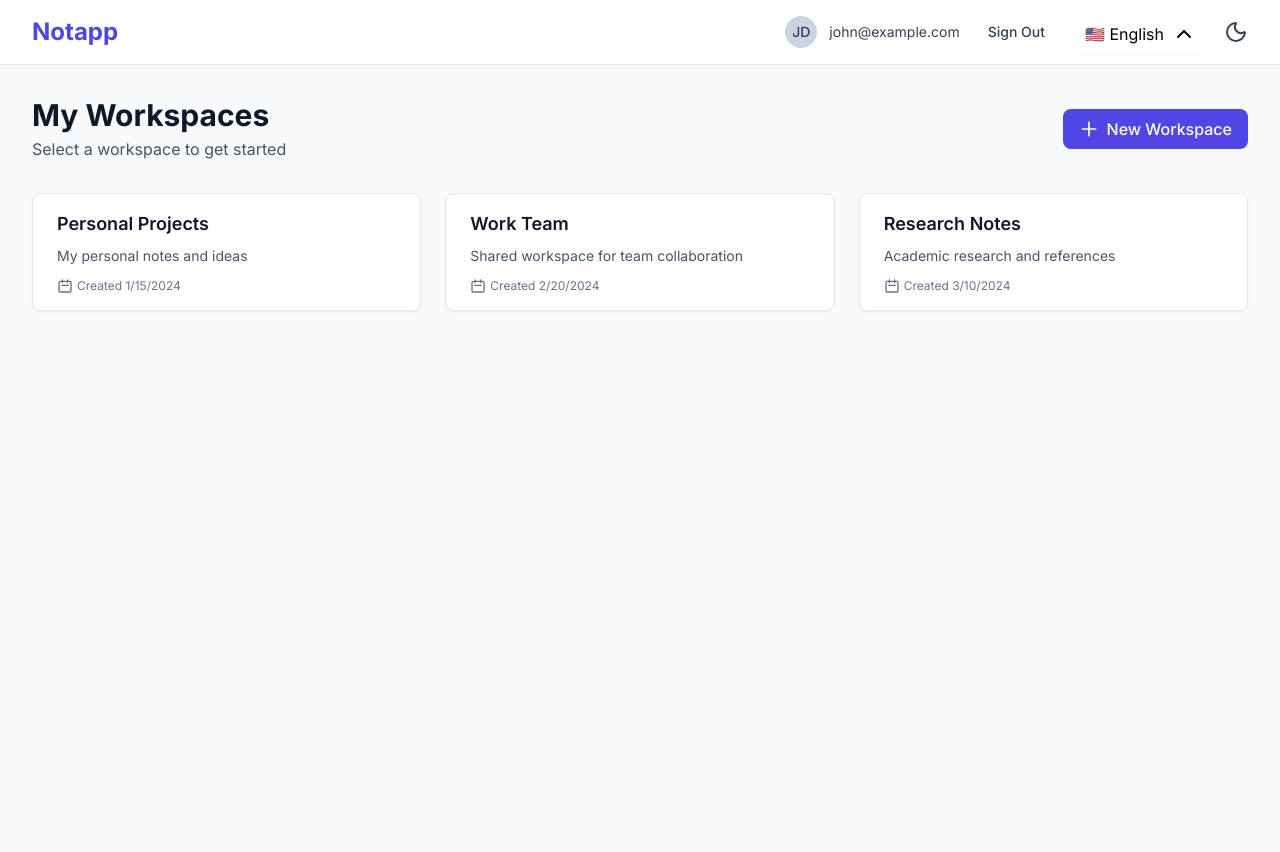
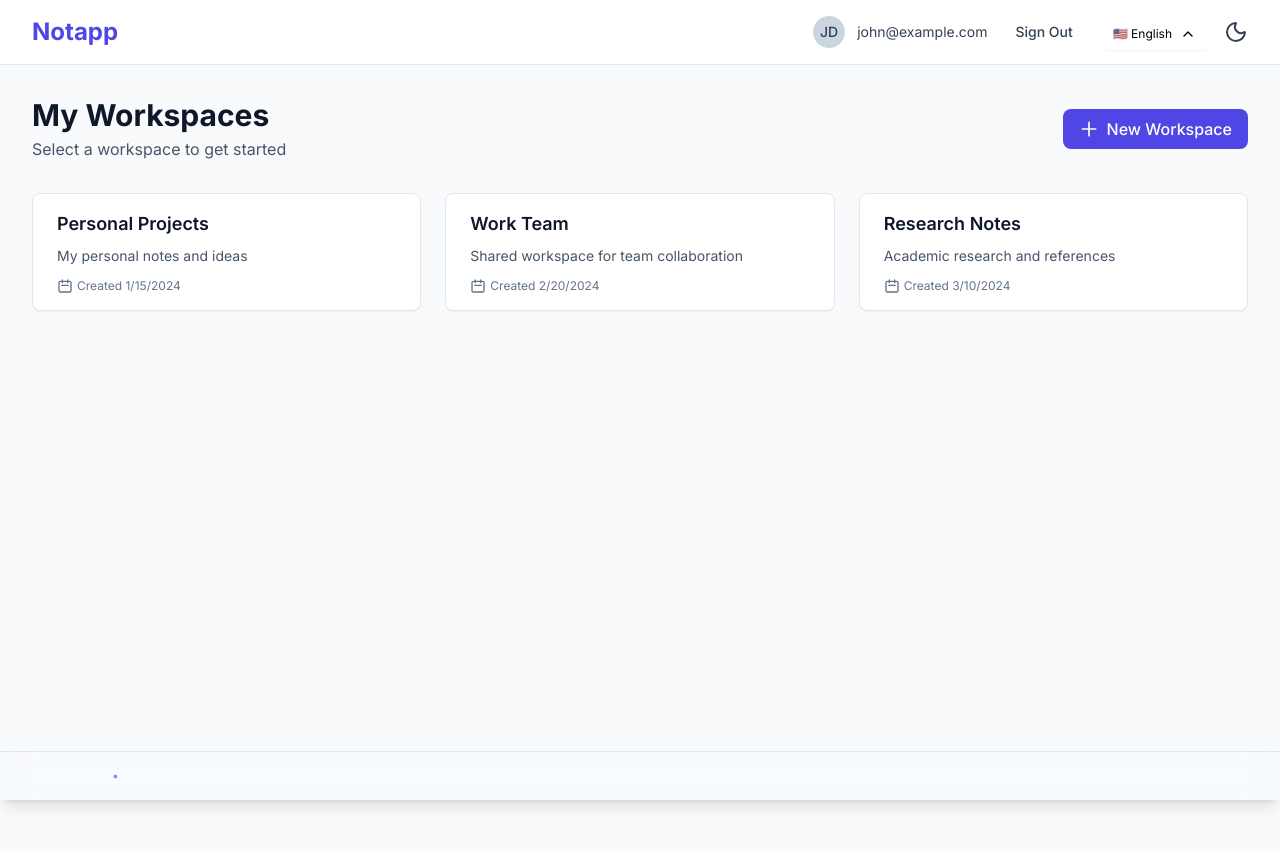
Before and after one commit to sebastianvelo/notium, a Next.js app: page /workspaces in a window 1280 px wide. Shown: the top 852 px of the page. Built offline with nearby package versions, Linux system fonts and the light colour scheme.

Commit message:
[feat]: Add Footer component and integrate it into RootLayout

```diff
--- a/app/layout.tsx
+++ b/app/layout.tsx
@@ -4,6 +4,7 @@ import type { Metadata } from 'next';
 import { Inter } from 'next/font/google';
 import { PropsWithChildren } from 'react';
 import './globals.css';
+import Footer from '@/components/layout/footer/Footer';
 
 const inter = Inter({ subsets: ['latin'] });
 
@@ -19,6 +20,7 @@ export default function RootLayout({ children }: PropsWithChildren) {
         <LanguageProvider>
           <Navbar />
           {children}
+          <Footer />
         </LanguageProvider>
       </body>
     </html>
--- /dev/null
+++ b/components/layout/footer/Footer.tsx
@@ -0,0 +1,29 @@
+"use client"
+import useI18N from "@/hooks/app/useI18N";
+
+const Footer: React.FC = () => {
+    const { t } = useI18N();
+
+    return (
+        <footer className="backdrop-blur-lg sticky bottom-0 border-t border-primary-200/50 dark:border-primary-900/50 shadow-lg dark:bg-black/90 text-white py-4">
+            <div className="max-w-6xl mx-auto px-4 sm:px-6 lg:px-8">
+                <div className="flex flex-row justify-between items-center">
+                    <div className="flex flex-col sm:flex-row sm:items-center sm:space-x-4 space-y-1 sm:space-y-0">
+                        <p className="font-bold text-sm">
+                            <a className="text-primary-700 hover:text-primary-900 dark:text-primary-300 dark:hover:text-primary-200 transition-all duration-200 hover:no-underline" href="https://sebastian-velo.web.app/" target="_blank" rel="noreferrer">
+
+                            </a>
+                        </p>
+                        <span className="hidden sm:inline text-primary-400 text-xs">•</span>
+                        <p className="text-xs">
+                            <a className="text-primary-700 hover:text-primary-900 dark:text-primary-300 dark:hover:text-primary-200 transition-all duration-200 hover:underline">
+                            </a>
+                        </p>
+                    </div>
+                </div>
+            </div>
+        </footer>
+    );
+};
+
+export default Footer;
--- a/components/layout/navbar/Navbar.tsx
+++ b/components/layout/navbar/Navbar.tsx
@@ -11,7 +11,7 @@ const Navbar: React.FC = () => {
                 <div className="flex justify-between items-center h-16">
                     <div className="flex items-center">
                         <Link href="/workspaces" className="flex items-center">
-                            <span className="text-2xl font-bold text-primary-600">Notapp</span>
+                            <span className="text-2xl font-bold text-primary-600 dark:text-primary-400">Notapp</span>
                         </Link>
                     </div>
 
--- a/components/pages/workspaces/[id]/notes/sidebar/NotesSidebarActions.tsx
+++ b/components/pages/workspaces/[id]/notes/sidebar/NotesSidebarActions.tsx
@@ -1,4 +1,5 @@
 import Button from "@/components/ui/atoms/button/Button";
+import Input from "@/components/ui/atoms/Input";
 import React from "react";
 
 export interface NotesSidebarActionsProps {
@@ -9,13 +10,13 @@ export interface NotesSidebarActionsProps {
 
 const NotesSidebarActions: React.FC<NotesSidebarActionsProps> = ({ searchQuery, setSearchQuery, createNote }) => {
     return (
-        <div className="p-4 border-b border-secondary-200 dark:border-secondary-900">
-            <input
-                type="text"
-                placeholder="Search notes..."
+        <div className="p-2 border-b border-secondary-200 dark:border-secondary-900">
+            <Input
                 value={searchQuery}
                 onChange={(e) => setSearchQuery(e.target.value)}
-                className="w-full px-3 py-2 border border-secondary-300 dark:border-secondary-800 rounded-lg focus:outline-none focus:ring-2 focus:ring-primary-500" />
+                placeholder="Search notes..."
+                className="text-sm font-bold p-0 focus:ring-0"
+            />
             <Button className="w-full mt-3 flex items-center" onClick={createNote}>
                 <svg className="w-5 h-5 mr-2" fill="none" stroke="currentColor" viewBox="0 0 24 24">
                     <path strokeLinecap="round" strokeLinejoin="round" strokeWidth={2} d="M12 4v16m8-8H4" />
--- a/components/ui/molecules/select/Select.tsx
+++ b/components/ui/molecules/select/Select.tsx
@@ -37,7 +37,7 @@ const Select: React.FC<SelectProps> = ({ label = "", name, value = "", options,
     });
 
     const labelClassName = "block text-sm font-medium text-secondary-700 dark:text-white mb-1";
-    const selectTriggerClassName = "text-xs md:text-base transition-all duration-200 w-full px-3 py-2 dark:text-white bg-white dark:bg-black/50 dark:bg-black/50 rounded-md shadow-sm backdrop-blur-sm focus:outline-none focus:ring-2 focus:ring-primary-500 focus:border-primary-500 flex justify-between items-center cursor-pointer space-x-2";
+    const selectTriggerClassName = "text-xs transition-all duration-200 w-full px-3 py-2 dark:text-white bg-white dark:bg-black/50 dark:bg-black/50 rounded-md shadow-sm backdrop-blur-sm focus:outline-none focus:ring-2 focus:ring-primary-500 focus:border-primary-500 flex justify-between items-center cursor-pointer space-x-2";
     const listClassName = "flex flex-col absolute z-50 w-full bg-white dark:bg-black/80 dark:bg-secondary-900/80 backdrop-blur-2xl rounded-md shadow-lg overflow-y-auto scrollbar transition-all duration-300";
     const listStatusClassName = isOpen ? "max-h-60 opacity-100 scale-y-100 origin-top" : "max-h-0 opacity-0 scale-y-0 origin-top";
 
@@ -57,18 +57,14 @@ const Select: React.FC<SelectProps> = ({ label = "", name, value = "", options,
                 aria-labelledby={name}
             >
                 <span>{selectedLabel}</span>
-                {isOpen ? <ChevronDown /> : <ChevronUp />}
+                {isOpen ? <ChevronDown className="w-4 h-4" /> : <ChevronUp className="w-4 h-4" />}
             </div>
 
-            <ul
-                className={`${listClassName} ${listStatusClassName}`}
-                role="listbox"
-                aria-labelledby={name}
-            >
+            <ul className={`${listClassName} ${listStatusClassName}`} role="listbox" aria-labelledby={name}>
                 {options.map((option) => (
                     <button
                         key={option.value}
-                        className="w-full text-left px-3 py-2 text-sm cursor-pointer hover:bg-primary-200/80 dark:hover:bg-primary-900/80 dark:text-secondary-100 transition-colors duration-150 z-50"
+                        className="w-full text-left px-3 py-2 text-xs cursor-pointer hover:bg-primary-200/80 dark:hover:bg-primary-900/80 dark:text-secondary-100 transition-colors duration-150 z-50"
                         onClick={() => handleOptionSelect(option)}
                         role="option"
                         aria-selected={value.toString() === option.value.toString()}
```
